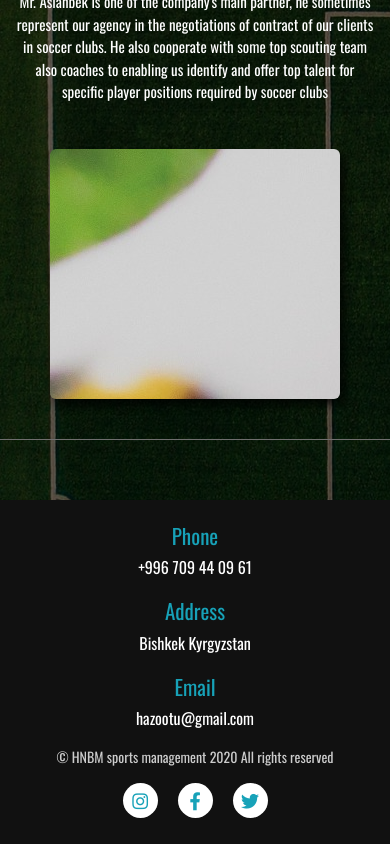
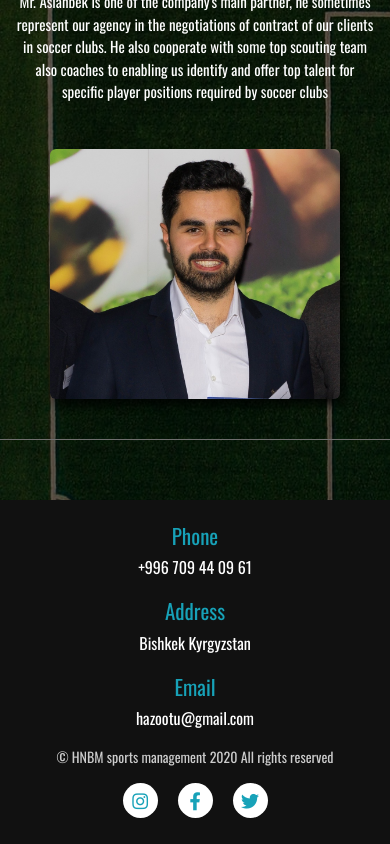
Before and after one commit to beksssK/footballtemporary, a React (Create React App) app: page /staff in a window 390 px wide. Shown: the part 2775-3619 px from the top of the page. Built offline with nearby package versions, Linux system fonts and the light colour scheme.

Commit message:
added a new one

```diff
--- a/src/components/Staff/Staff.css
+++ b/src/components/Staff/Staff.css
@@ -109,6 +109,11 @@
         padding-bottom: 40px;
         margin-bottom: 40px;
     }
+    .mainPartner__pic {
+        background-size: cover;
+        background-position: 61% 8%;
+
+    }
 }
 
 @media all and (max-width: 430px) {
```
